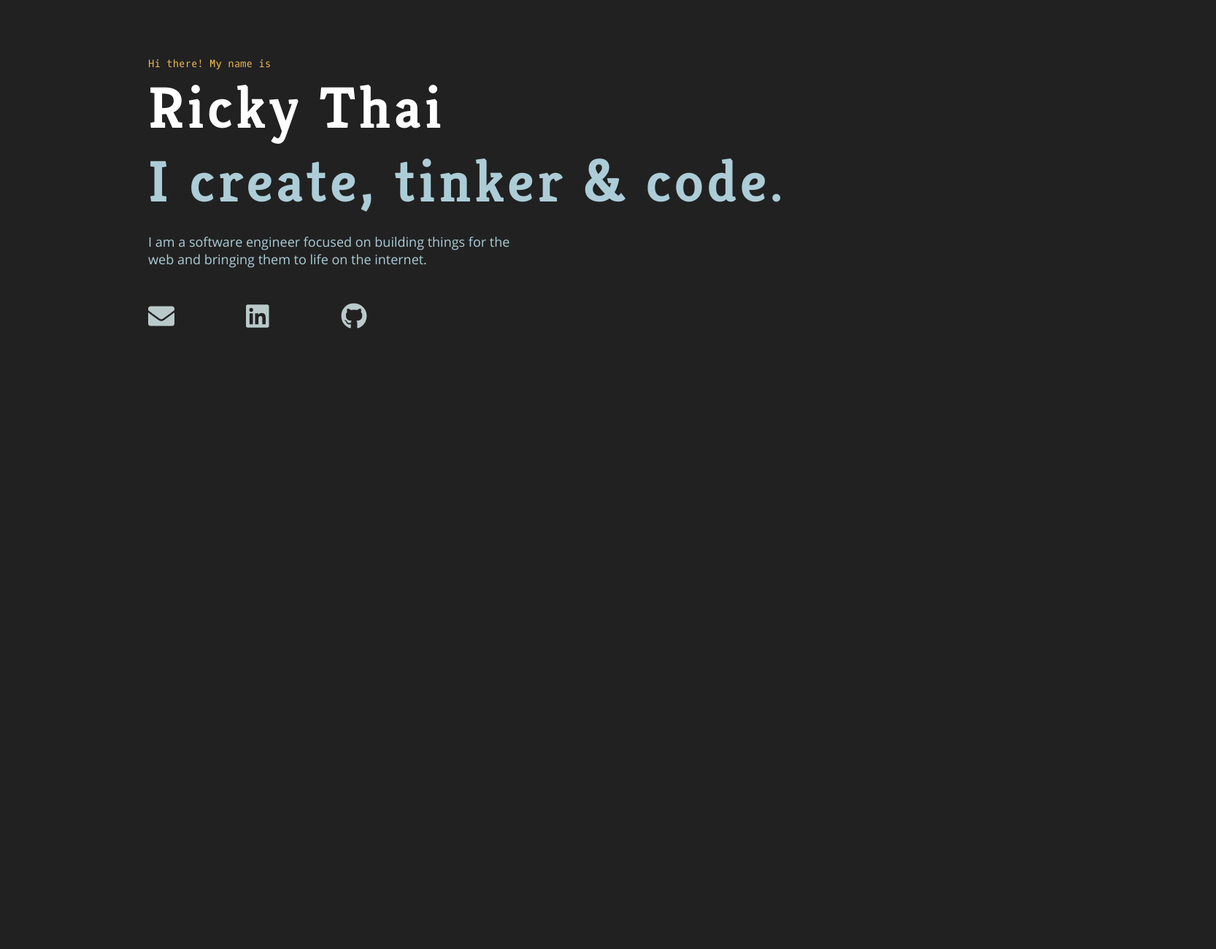
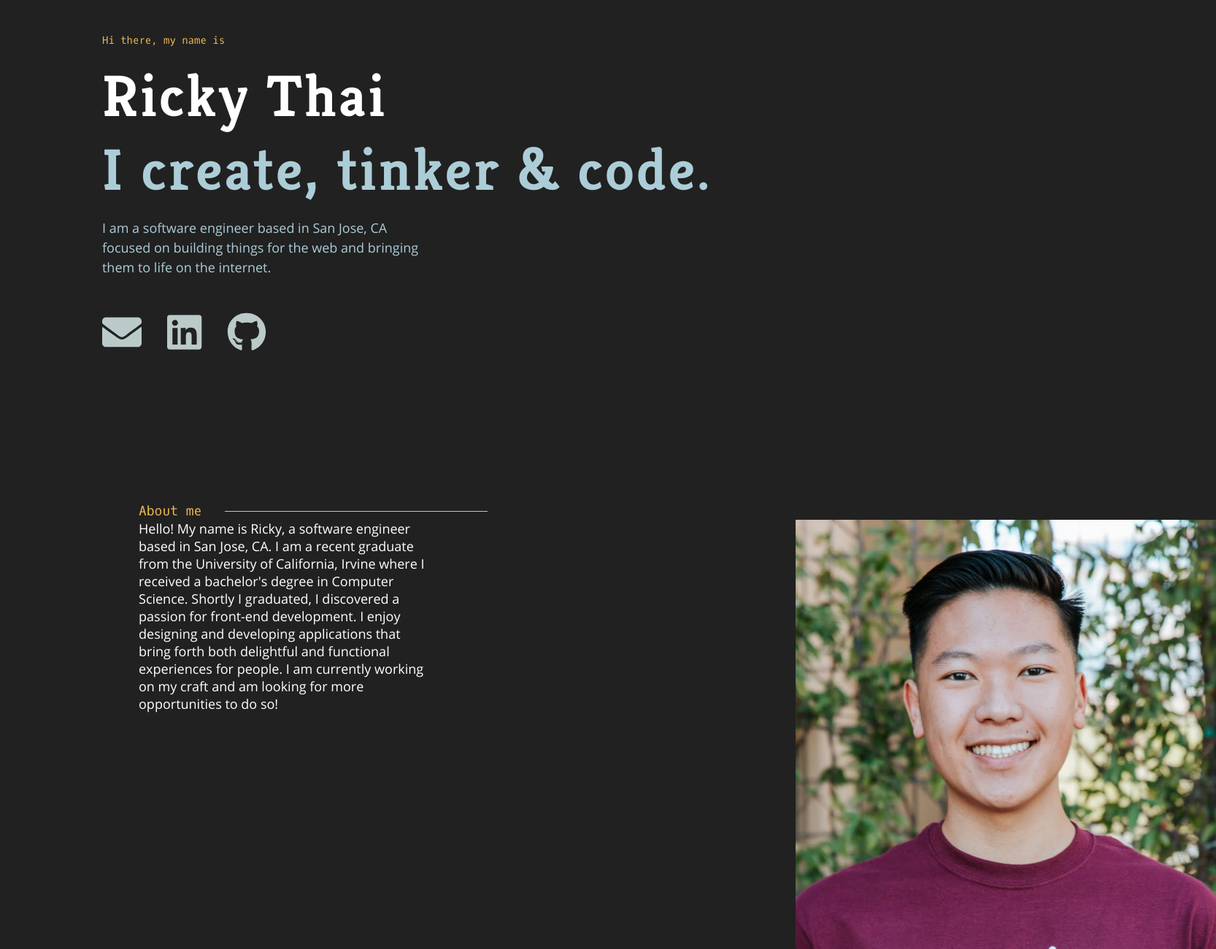
Before and after one commit to rvthai/portfolio, a Gatsby site: page / in a window 1280 px wide. Shown: the part 112-1412 px from the top of the page at 73% size, 1666 px wide, since content can reach past the window. Before the commit the page ends 800 px from the top, so only its background shows below. Built offline with nearby package versions, Linux system fonts and the light colour scheme; Gatsby itself is replaced by a stand-in of ours.

Commit message:
Position and style hero and start about section

```diff
--- a/src/components/about.js
+++ b/src/components/about.js
@@ -1,10 +1,30 @@
 import React from "react"
+import styles from "../styles/about.module.scss"
+
+import Me from "../images/me.png"
 
 function About() {
   return (
     <div id="about">
-      ABOUT
-      <p>asdfjashdfkjahsdkjfh</p>
+      <div className={styles.heading}>
+        <span className={styles.title}>About me</span>
+        <div className={styles.hr} />
+      </div>
+      <div className={styles.content}>
+        <p className={styles.text}>
+          Hello! My name is Ricky, a software engineer based in San Jose, CA. I
+          am a recent graduate from the University of California, Irvine where I
+          received a bachelor's degree in Computer Science. Shortly I graduated,
+          I discovered a passion for front-end development. I enjoy designing
+          and developing applications that bring forth both delightful and
+          functional experiences for people. I am currently working on my craft
+          and am looking for more opportunities to do so!
+        </p>
+        <div className={styles.imgwrapper}>
+          <img src={Me} alt="me" className={styles.pic} />
+          <div className={styles.overlay}></div>
+        </div>
+      </div>
     </div>
   )
 }
--- a/src/components/hero.js
+++ b/src/components/hero.js
@@ -3,7 +3,11 @@ import styles from "../styles/hero.module.scss"
 
 import { FontAwesomeIcon } from "@fortawesome/react-fontawesome"
 import { faEnvelope } from "@fortawesome/free-solid-svg-icons"
-import { faGithub, faLinkedin } from "@fortawesome/free-brands-svg-icons"
+import {
+  faGoogle,
+  faGithub,
+  faLinkedin,
+} from "@fortawesome/free-brands-svg-icons"
 
 import { useStaticQuery, graphql } from "gatsby"
 
@@ -26,35 +30,25 @@ function Hero() {
       }
     `
   )
+
   const content = data.allMarkdownRemark.edges[0].node
 
   return (
-    <div className={styles.wrapper}>
     <div className={styles.hero}>
-        <div className={styles.content}>
-          <span className={styles.greeting}>
-            {content.frontmatter.greeting}
-          </span>
+      <span className={styles.greeting}>{content.frontmatter.greeting}</span>
       <span className={styles.name}>{content.frontmatter.name}</span>
       <span className={styles.subheading}>
         {content.frontmatter.subheading}
       </span>
       <span className={styles.description}>{content.excerpt}</span>
+      {/* <div className={styles.contact}> */}
+      {/* <button className="button">Connect with me</button> */}
+      <div className={styles.icons}>
+        <FontAwesomeIcon className={styles.icon} icon={faEnvelope} size="3x" />
+        <FontAwesomeIcon className={styles.icon} icon={faLinkedin} size="3x" />
+        <FontAwesomeIcon className={styles.icon} icon={faGithub} size="3x" />
       </div>
-        <div className={styles.icons}>
-          <FontAwesomeIcon
-            className={styles.icon}
-            icon={faEnvelope}
-            size="2x"
-          />
-          <FontAwesomeIcon
-            className={styles.icon}
-            icon={faLinkedin}
-            size="2x"
-          />
-          <FontAwesomeIcon className={styles.icon} icon={faGithub} size="2x" />
-        </div>
-      </div>
+      {/* </div> */}
     </div>
   )
 }
--- a/src/components/layout.js
+++ b/src/components/layout.js
@@ -1,18 +1,8 @@
 import React from "react"
+import styles from "../styles/layout.module.scss"
 
 function Layout({ children }) {
-  return (
-    <div
-      style={{
-        maxWidth: 900,
-        border: "solid 1px white",
-        padding: "100px 0",
-        margin: "0 auto",
-      }}
-    >
-      {children}
-    </div>
-  )
+  return <div className={styles.layout}>{children}</div>
 }
 
 export default Layout
--- a/src/content/hero.md
+++ b/src/content/hero.md
@@ -1,7 +1,7 @@
 ---
-greeting: Hi there! My name is
+greeting: Hi there, my name is
 name: Ricky Thai
 subheading: I create, tinker & code.
 ---
 
-I am a software engineer focused on building things for the web and bringing them to life on the internet.
+I am a software engineer based in San Jose, CA focused on building things for the web and bringing them to life on the internet.
--- a/src/pages/index.js
+++ b/src/pages/index.js
@@ -16,6 +16,9 @@ function Main() {
       <Header />
       <div className="main">
         <Hero />
+        <Layout>
+          <About />
+        </Layout>
       </div>
       {/* <Layout>
         <About />
--- /dev/null
+++ b/src/styles/about.module.scss
@@ -0,0 +1,42 @@
+$orange: #f1bb52;
+.title {
+  color: $orange;
+  font-family: "Oxygen Mono";
+  white-space: nowrap;
+  margin-right: 2rem;
+}
+
+.heading {
+  display: flex;
+  align-items: center;
+}
+
+.hr {
+  border-bottom: solid 1px #b9cac9;
+  width: 40%;
+}
+
+.content {
+  display: flex;
+  color: white;
+  justify-content: space-between;
+}
+
+.text {
+  width: 45%;
+}
+
+.pic {
+  position: absolute;
+  width: 45%;
+}
+
+.overlay {
+  position: absolute;
+  background: red;
+  width: 45%;
+}
+
+.pic:hover {
+  opacity: 0;
+}
--- a/src/styles/header.module.scss
+++ b/src/styles/header.module.scss
@@ -72,7 +72,7 @@ $light-slate: #b9cac9;
   cursor: pointer;
 }
 
-@media screen and (max-width: 600px) {
+@media screen and (max-width: 748px) {
   .hamburger {
     display: inline-block;
   }
--- a/src/styles/hero.module.scss
+++ b/src/styles/hero.module.scss
@@ -1,13 +1,23 @@
 // Variables
 $kreonfont: "Kreon Bold";
-$font: "Oxygen Mono";
+$oxygen-mono: "Oxygen Mono";
 $kreon: "Kreon";
 $opensans: "Open Sans";
-$ascent-color: #f1bb52;
+$orange: #f1bb52;
 $graycolor: #accdd7;
 
 /* CSS rules */
-.wrapper {
+// .wrapper {
+//   display: flex;
+//   -webkit-box-pack: center;
+//   justify-content: center;
+//   -webkit-box-align: center;
+//   flex-direction: column;
+//   align-items: flex-start;
+//   min-height: 100vh;
+// }
+
+.hero {
   display: flex;
   -webkit-box-pack: center;
   justify-content: center;
@@ -15,60 +25,61 @@ $graycolor: #accdd7;
   flex-direction: column;
   align-items: flex-start;
   min-height: 100vh;
-}
-
-.hero {
-  margin: 0 auto;
-  padding: 100px 0;
+  margin: 0px auto;
+  padding: 100px 0px;
   max-width: 1000px;
 }
 
-.content {
-  display: flex;
-  flex-direction: column;
-}
-
 .greeting {
-  font-family: $font;
+  font-family: $oxygen-mono;
   font-size: clamp(12px, 5vw, 14px);
-  color: $ascent-color;
+  color: $orange;
+  margin-bottom: 1rem;
 }
 
 .name {
   font-family: "Kreon bold";
   color: #ffffff;
   font-size: clamp(40px, 8vw, 80px);
-  letter-spacing: 0.3rem;
+  letter-spacing: 0.2rem;
 }
 
 .subheading {
   font-family: "Kreon bold";
   font-size: clamp(40px, 8vw, 80px);
   color: $graycolor;
-  letter-spacing: 0.3rem;
+  letter-spacing: 0.2rem;
 }
 
 .description {
   font-family: "Open Sans";
   color: $graycolor;
   margin: 20px 0 0;
-  max-width: 500px;
+  max-width: 450px;
+  margin-top: 1rem;
+  line-height: 1.5;
 }
 
 .icons {
   margin: 3rem 0;
   display: flex;
-  max-width: 300px;
+  width: 225px;
   justify-content: space-between;
 }
 
 .icon {
   color: #b9cac9;
+  // color: $orange;
   cursor: pointer;
   transition: all 0.3s;
 }
 
 .icon:hover {
-  color: $ascent-color;
+  color: $orange;
   transition: all 0.3s;
 }
+
+.contact {
+  display: flex;
+  margin: 3rem 0;
+}
--- /dev/null
+++ b/src/styles/layout.module.scss
@@ -0,0 +1,5 @@
+.layout {
+  max-width: 900px;
+  margin: 0px auto;
+  // padding: 100px 10px;
+}
```
Lines whose indentation alone changed are shown as unchanged.
